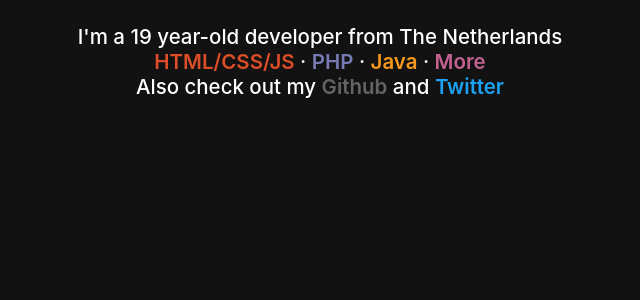
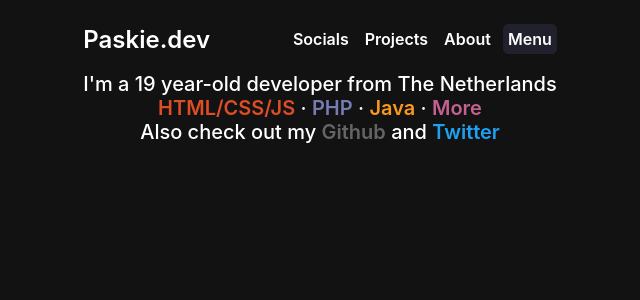
Before and after one commit to Paskie0/Portfolio, a PHP site: page / in a window 1280 px wide. Shown: the top 300 px of the page, without its empty margins (320-960 px from the left). Run offline with PHP 8.4, Linux system fonts and the light colour scheme; a stand-in replaces the project's code that opens the database connection; some web fonts are replaced.

Commit message:
Header + small changes
• Added a responsive header
• Moved the text to section "middle"
• replaced the wrapContent section with a div
• Removed the flexAlign @mixin
• Added a @mixin for the header buttons
• Added general styling to the header and child elements

```diff
--- a/css/styles.css
+++ b/css/styles.css
@@ -21,7 +21,7 @@
   left: 50%;
   -webkit-transform: translateX(-50%) translateY(-50%) scale(2, 2);
           transform: translateX(-50%) translateY(-50%) scale(2, 2);
-  font-family: "SF Mono", sans-serif;
+  font-family: "SF Mono", monospace;
   font-size: 1.5rem;
   color: white;
   opacity: 1;
@@ -31,8 +31,8 @@
      -moz-user-select: none;
       -ms-user-select: none;
           user-select: none;
-  -webkit-animation: blink-caret 0.7s step-end infinite normal;
-          animation: blink-caret 0.7s step-end infinite normal;
+  -webkit-animation: blink-caret 0.7s step-end infinite;
+          animation: blink-caret 0.7s step-end infinite;
 }
 
 @-webkit-keyframes blink-caret {
@@ -57,9 +57,9 @@
   top: 0;
   -webkit-transform: translateX(-50%);
           transform: translateX(-50%);
+  opacity: 0;
   -webkit-animation-play-state: paused;
           animation-play-state: paused;
-  opacity: 0;
 }
 
 #intro.hide {
@@ -74,12 +74,6 @@
   -webkit-box-direction: normal;
       -ms-flex-direction: column;
           flex-direction: column;
-  -webkit-box-align: center;
-      -ms-flex-align: center;
-          align-items: center;
-  -webkit-box-pack: center;
-      -ms-flex-pack: center;
-          justify-content: center;
   padding: 1.5rem;
   opacity: 0;
 }
@@ -97,15 +91,114 @@
   -webkit-box-align: center;
       -ms-flex-align: center;
           align-items: center;
-  -webkit-box-pack: center;
-      -ms-flex-pack: center;
-          justify-content: center;
+}
+
+header {
+  width: 100%;
+  display: -ms-grid;
+  display: grid;
+  -ms-grid-columns: max-content 1fr max-content max-content max-content max-content;
+      grid-template-columns: -webkit-max-content 1fr -webkit-max-content -webkit-max-content -webkit-max-content -webkit-max-content;
+      grid-template-columns: max-content 1fr max-content max-content max-content max-content;
+      grid-template-areas: "logo . socials projects about menu";
+  -webkit-column-gap: 0.5rem;
+          column-gap: 0.5rem;
+}
+
+header #headerLogo {
+  -ms-grid-row: 1;
+  -ms-grid-column: 1;
+  grid-area: logo;
+  -ms-flex-item-align: center;
+      -ms-grid-row-align: center;
+      align-self: center;
+  font-family: "SF Pro Display", sans-serif;
+  font-size: 1.5rem;
+  font-weight: 600;
+  color: white;
+  cursor: default;
+}
+
+header #headerSocials {
+  -ms-grid-row: 1;
+  -ms-grid-column: 3;
+  grid-area: socials;
+  padding: 0.25rem;
+  border: none;
+  border-radius: 5px;
+  background-color: transparent;
+  font-family: "SF Pro Display", sans-serif;
+  font-size: 1rem;
+  font-weight: 600;
+  color: white;
+  cursor: pointer;
+  -webkit-user-select: none;
+     -moz-user-select: none;
+      -ms-user-select: none;
+          user-select: none;
+}
+
+header #headerProjects {
+  -ms-grid-row: 1;
+  -ms-grid-column: 4;
+  grid-area: projects;
+  padding: 0.25rem;
+  border: none;
+  border-radius: 5px;
+  background-color: transparent;
+  font-family: "SF Pro Display", sans-serif;
+  font-size: 1rem;
+  font-weight: 600;
+  color: white;
+  cursor: pointer;
+  -webkit-user-select: none;
+     -moz-user-select: none;
+      -ms-user-select: none;
+          user-select: none;
+}
+
+header #headerAbout {
+  -ms-grid-row: 1;
+  -ms-grid-column: 5;
+  grid-area: about;
+  padding: 0.25rem;
+  border: none;
+  border-radius: 5px;
+  background-color: transparent;
+  font-family: "SF Pro Display", sans-serif;
+  font-size: 1rem;
+  font-weight: 600;
+  color: white;
+  cursor: pointer;
+  -webkit-user-select: none;
+     -moz-user-select: none;
+      -ms-user-select: none;
+          user-select: none;
+}
+
+header #headerMenu {
+  -ms-grid-row: 1;
+  -ms-grid-column: 6;
+  grid-area: menu;
+  padding: 0.25rem;
+  border: 1px solid #21212d;
+  border-radius: 5px;
+  background-color: #21212d;
+  font-family: "SF Pro Display", sans-serif;
+  font-size: 1rem;
+  font-weight: 600;
+  color: white;
+  cursor: pointer;
+  -webkit-user-select: none;
+     -moz-user-select: none;
+      -ms-user-select: none;
+          user-select: none;
 }
 
 h2 {
   color: white;
   font-family: "SF Pro Display", sans-serif;
-  font-size: 1.28rem;
+  font-size: 1.25rem;
   font-weight: 500;
   white-space: nowrap;
   cursor: default;
--- a/css/styles.scss
+++ b/css/styles.scss
@@ -1,15 +1,22 @@
 @import url("http://fonts.cdnfonts.com/css/sf-pro-display");
 @import url("http://fonts.cdnfonts.com/css/sf-mono");
 
-@mixin flexAlign() {
-  display: flex;
-  flex-direction: column;
-  align-items: center;
-  justify-content: center;
+@mixin textDecor($color, $opacity) {
+  text-decoration: underline rgba($color, $opacity) 0.1rem;
 }
 
-@mixin textDecor($color, $opacity) {
-  text-decoration: underline rgba($color, $opacity) 0.1rem;
+@mixin headerButton($grid-area, $border, $bg-color) {
+  grid-area: $grid-area;
+  padding: 0.25rem;
+  border: $border;
+  border-radius: 5px;
+  background-color: $bg-color;
+  font-family: "SF Pro Display", sans-serif;
+  font-size: 1rem;
+  font-weight: 600;
+  color: white;
+  cursor: pointer;
+  user-select: none;
 }
 
 $htmlColor: rgba(221, 77, 39, 1);
@@ -36,14 +43,14 @@ $twitterColor: rgba(29, 161, 242, 1);
   top: 50%;
   left: 50%;
   transform: translateX(-50%) translateY(-50%) scale(2, 2);
-  font-family: "SF Mono", sans-serif;
+  font-family: "SF Mono", monospace;
   font-size: 1.5rem;
   color: white;
   opacity: 1;
   border-right: 0.1em solid white;
   white-space: nowrap;
   user-select: none;
-  animation: blink-caret 0.7s step-end infinite normal;
+  animation: blink-caret 0.7s step-end infinite;
 
   @keyframes blink-caret {
     0% {
@@ -57,8 +64,8 @@ $twitterColor: rgba(29, 161, 242, 1);
   &.top {
     top: 0;
     transform: translateX(-50%);
+    opacity: 0;
     animation-play-state: paused;
-    opacity: 0;
   }
 
   &.hide {
@@ -67,21 +74,58 @@ $twitterColor: rgba(29, 161, 242, 1);
 }
 
 #wrapContent {
-  @include flexAlign;
+  display: flex;
+  flex-direction: column;
   padding: 1.5rem;
   opacity: 0;
 
   #top,
   #middle,
   #bottom {
-    @include flexAlign;
+    display: flex;
+    flex-direction: column;
+    align-items: center;
+  }
+}
+
+header {
+  width: 100%;
+  display: grid;
+  grid-template-columns: max-content 1fr max-content max-content max-content max-content;
+  grid-template-areas: "logo . socials projects about menu";
+  column-gap: 0.5rem;
+
+  #headerLogo {
+    grid-area: logo;
+    align-self: center;
+    font-family: "SF Pro Display", sans-serif;
+    font-size: 1.5rem;
+    font-weight: 600;
+    color: white;
+    cursor: default;
+  }
+
+  #headerSocials {
+    @include headerButton(socials, none, transparent);
+  }
+
+  #headerProjects {
+    @include headerButton(projects, none, transparent);
+  }
+
+  #headerAbout {
+    @include headerButton(about, none, transparent);
+  }
+
+  #headerMenu {
+    @include headerButton(menu, 1px solid #21212d, #21212d);
   }
 }
 
 h2 {
   color: white;
   font-family: "SF Pro Display", sans-serif;
-  font-size: 1.28rem;
+  font-size: 1.25rem;
   font-weight: 500;
   white-space: nowrap;
   cursor: default;
--- a/index.html
+++ b/index.html
@@ -9,16 +9,26 @@
     <title>Portfolio</title>
   </head>
   <body>
-    <h1 id="intro">Paskie.dev</h1>
-    <section id="wrapContent">
+    <h1 id="intro"></h1>
+    <div id="wrapContent">
       <section id="top">
+        <header>
+          <span id="headerLogo">Paskie.dev</span>
+          <button id="headerSocials">Socials</button>
+          <button id="headerProjects">Projects</button>
+          <button id="headerAbout">About</button>
+          <button id="headerMenu">Menu</button>
+        </header>
+      </section>
+      <br />
+      <section id="middle">
         <h2>I'm a 19 year-old developer from The Netherlands</h2>
         <h2><span id="lang1">HTML/CSS/JS</span> · <span id="lang2">PHP</span> · <span id="lang3">Java</span> · <span id="lang4">More</span></h2>
         <h2>Also check out my <span id="lang5">Github</span> and <span id="lang6">Twitter</span></h2>
       </section>
-      <section id="middle"></section>
+      <br />
       <section id="bottom"></section>
-    </section>
+    </div>
     <script src="js/intro.js"></script>
   </body>
 </html>
```
Also changed, not shown: 1 other file.
